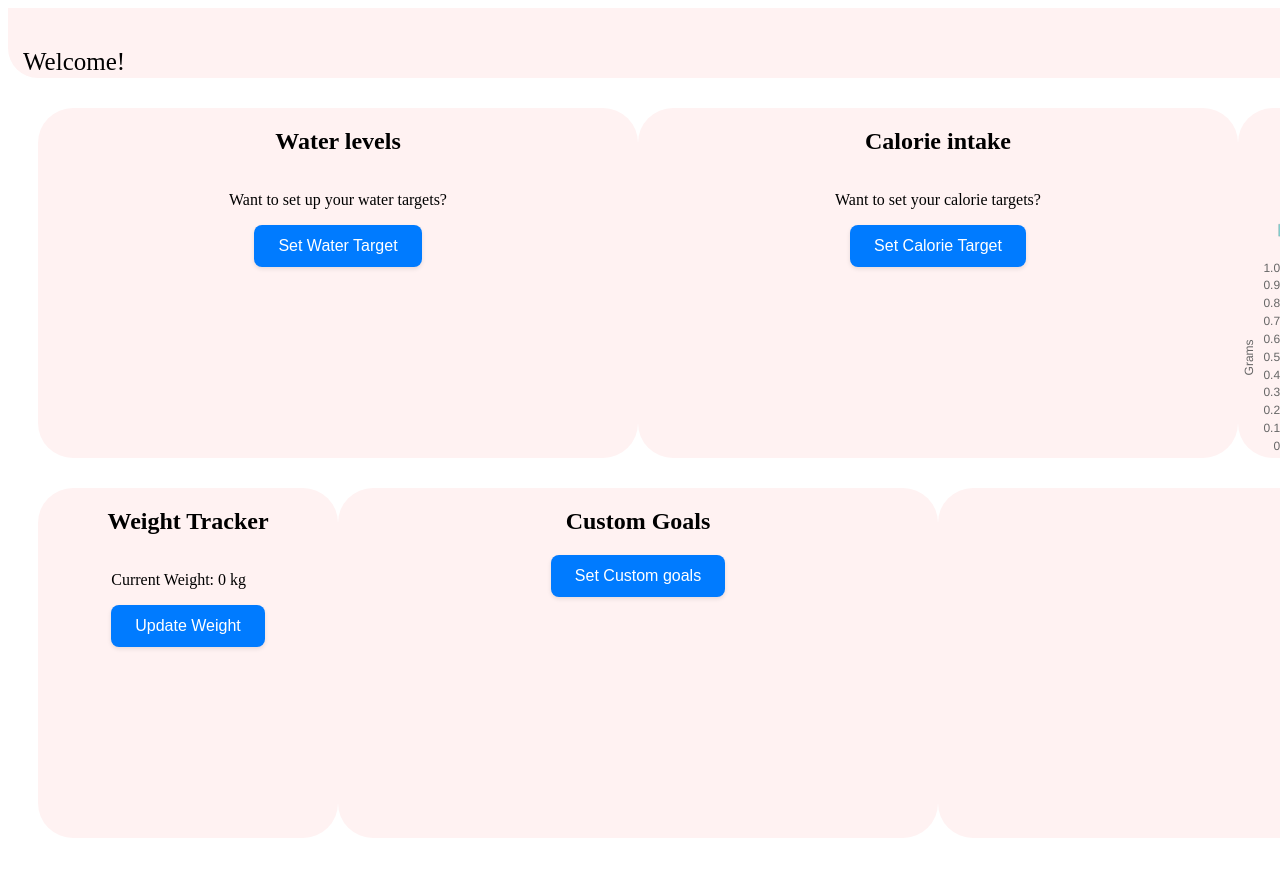
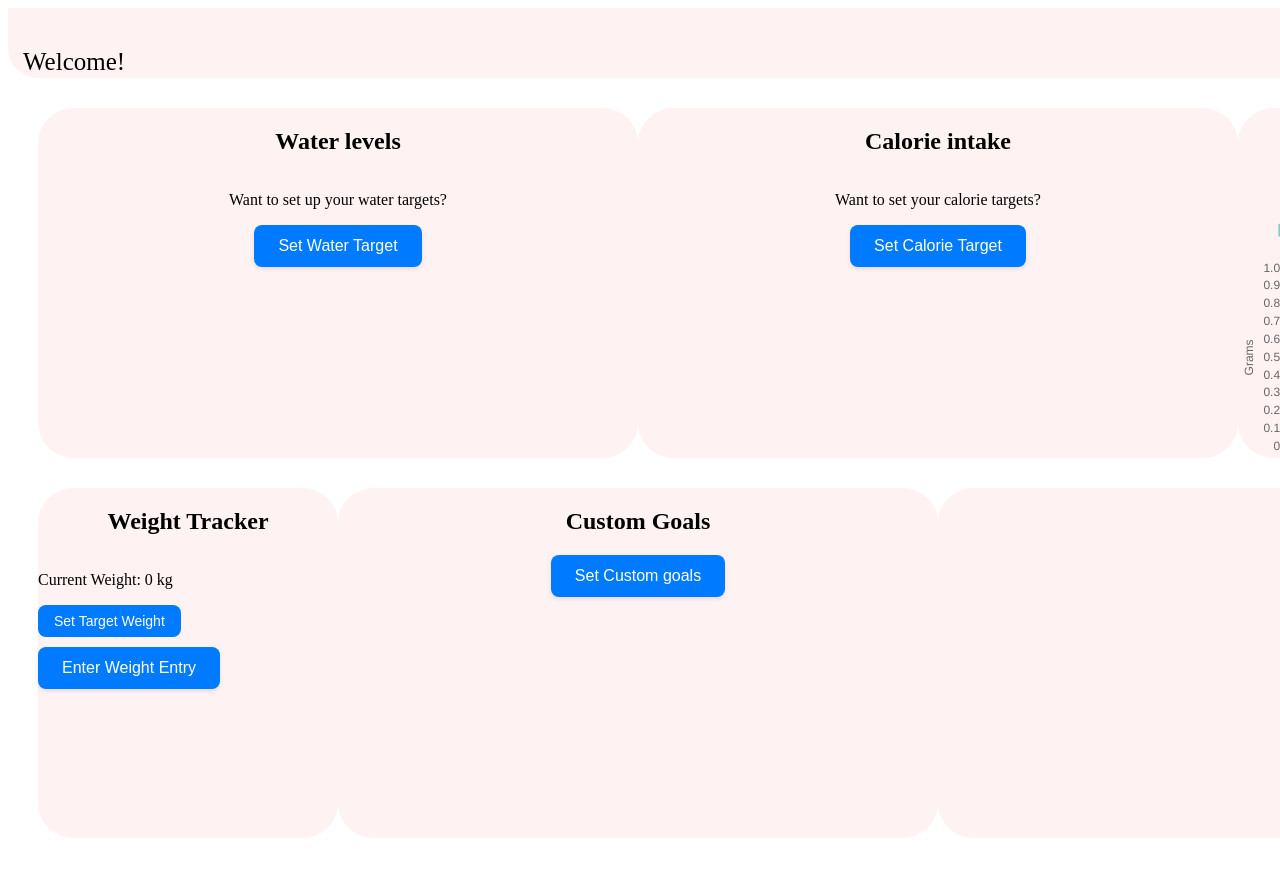
Before and after one commit to fretoustic/calotrackv1, a React (Vite) app: page /homepage in a window 1280 px wide. Shown: the top 876 px of the page. Built offline with nearby package versions, Linux system fonts and the light colour scheme.

Commit message:
added weight history and targetWeight option

```diff
--- a/src/SignUp3.tsx
+++ b/src/SignUp3.tsx
@@ -1,9 +1,10 @@
 import { useNavigate } from "react-router-dom";
-import {useUserProfileStore} from "./store";
+import {useUserProfileStore,useWeightStore} from "./store";
 
 const SignUp3 = () => {
   const navigate = useNavigate();
   const {  weightKg, heightCm, setWeightKg, setHeightCm } = useUserProfileStore();
+  const {addWeightEntry} = useWeightStore();
   return (
     <div
       className="sign-up3"
@@ -85,7 +86,13 @@ const SignUp3 = () => {
           borderRadius: "4px",
           cursor: "pointer",
         }}
-        onClick={() => navigate("/homepage")}
+        onClick={() => {
+          addWeightEntry({
+            value: weightKg,
+            timestamp: new Date().toISOString()
+          });
+          navigate("/homepage");
+        }}
       >
         All SET!
       </button>
--- /dev/null
+++ b/src/components/WeightChart.tsx
@@ -0,0 +1,103 @@
+import React from 'react';
+import {
+  Chart as ChartJS,
+  CategoryScale,
+  LinearScale,
+  PointElement,
+  LineElement,
+  Title,
+  Tooltip,
+  Legend,
+} from 'chart.js';
+import { Line } from 'react-chartjs-2';
+
+ChartJS.register(
+  CategoryScale,
+  LinearScale,
+  PointElement,
+  LineElement,
+  Title,
+  Tooltip,
+  Legend
+);
+
+interface WeightChartProps {
+  weights: { value: number; timestamp: string }[];
+}
+
+const WeightChart: React.FC<WeightChartProps> = ({ weights }) => {
+  const options = {
+    responsive: true,
+    maintainAspectRatio: false,
+    plugins: {
+      legend: {
+        display: false,
+      },
+      title: {
+        display: false,
+      },
+    },
+    scales: {
+      y: {
+        title: {
+          display: false,
+        },
+        ticks: {
+          font: {
+            size: 10
+          }
+        }
+      },
+      x: {
+        title: {
+          display: false,
+        },
+        ticks: {
+          font: {
+            size: 10
+          },
+          maxRotation: 45,
+          minRotation: 45
+        }
+      }
+    },
+    elements: {
+      point: {
+        radius: 3,
+      },
+      line: {
+        tension: 0.3
+      }
+    }
+  };
+
+  // Sort weights by timestamp and format dates
+  const sortedWeights = [...weights].sort((a, b) =>
+    new Date(a.timestamp).getTime() - new Date(b.timestamp).getTime()
+  );
+
+  const data = {
+    labels: sortedWeights.map(entry =>
+      new Date(entry.timestamp).toLocaleDateString(undefined, {
+        month: 'short',
+        day: 'numeric'
+      })
+    ),
+    datasets: [
+      {
+        label: 'Weight',
+        data: sortedWeights.map(entry => entry.value),
+        borderColor: 'rgb(75, 192, 192)',
+        backgroundColor: 'rgba(75, 192, 192, 0.5)',
+      }
+    ],
+  };
+
+  return (
+    <div style={{ height: '150px', width: '100%' }}>
+      <Line options={options} data={data} />
+    </div>
+  );
+};
+
+export default WeightChart;
--- a/src/homePage.tsx
+++ b/src/homePage.tsx
@@ -8,6 +8,7 @@ import {
   useWaterTargetStore,
   useMacronutrientsStore,
   useUserProfileStore,
+  useWeightStore
 } from "./store";
 import NavBar from "./components/NavBar";
 import PieChartCard from "./components/Chart";
@@ -19,6 +20,7 @@ import { useEffect, useState } from "react";
 import { useSearchApi } from "./hooks/useSearchApi";
 import MacronutrientBarChart from "./components/BarChart";
 import { useThemeStore } from "./store";
+import WeightChart from './components/WeightChart';
 
 const HomePage = () => {
   const { waterTarget } = useWaterTargetStore();
@@ -42,6 +44,7 @@ const HomePage = () => {
   } = useMacronutrientsStore();
   const { isDarkMode } = useThemeStore();
   const { weightKg, setWeightKg } = useUserProfileStore();
+  const { weights, targetWeight, addWeightEntry, setTargetWeight } = useWeightStore();
 
   const handleIncrease = () => {
     if (waterConsumed < waterTarget) {
@@ -388,6 +391,36 @@ const HomePage = () => {
                   <h2 className="section-title">Weight Tracker</h2>
                   <div className="weight-tracker">
                     <p>Current Weight: {weightKg} kg</p>
+                    {targetWeight > 0 ? (
+                      <p>Target Weight: {targetWeight} kg</p>
+                    ) : (
+                      <button
+                        style={{
+                          padding: "8px 16px",
+                          fontSize: "14px",
+                          fontWeight: "500",
+                          border: "none",
+                          borderRadius: "8px",
+                          backgroundColor: "var(--button-primary-bg)",
+                          color: "var(--button-primary-text)",
+                          cursor: "pointer",
+                          marginBottom: "10px",
+                        }}
+                        onClick={() => {
+                          const target = prompt("Enter your target weight (kg):");
+                          if (target && !isNaN(Number(target))) {
+                            setTargetWeight(Number(target));
+                          }
+                        }}
+                      >
+                        Set Target Weight
+                      </button>
+                    )}
+                    {weights.length > 0 && (
+                      <div style={{ width: '100%', height: '200px' }}>
+                        <WeightChart weights={weights} />
+                      </div>
+                    )}
                     <button
                       style={{
                         padding: "12px 24px",
@@ -408,10 +441,14 @@ const HomePage = () => {
                         );
                         if (newWeight && !isNaN(Number(newWeight))) {
                           setWeightKg(Number(newWeight));
+                          addWeightEntry({
+                            value: Number(newWeight),
+                            timestamp: new Date().toISOString()
+                          });
                         }
                       }}
                     >
-                      Update Weight
+                      Enter Weight Entry
                     </button>
                   </div>
                 </div>
--- a/src/store.ts
+++ b/src/store.ts
@@ -214,3 +214,29 @@ export const useThemeStore = create<ThemeStore>((set) => ({
   isDarkMode: false,
   toggleDarkMode: () => set((state) => ({ isDarkMode: !state.isDarkMode })),
 }));
+
+interface WeightEntry {
+  value: number;
+  timestamp: string;
+}
+
+type WeightStore = {
+  weights: WeightEntry[];
+  targetWeight: number;
+  setTargetWeight: (newTarget: number) => void;
+  addWeightEntry: (entry: WeightEntry) => void;
+};
+
+export const useWeightStore = create<WeightStore>((set) => ({
+  weights: [] as WeightEntry[],
+  targetWeight: 0,
+
+  setTargetWeight: (newTarget: number) => {
+    set(() => ({ targetWeight: newTarget }));
+  },
+
+  addWeightEntry: (entry: WeightEntry) =>
+    set((state) => ({
+      weights: [...state.weights, entry]
+    })),
+}));
```
